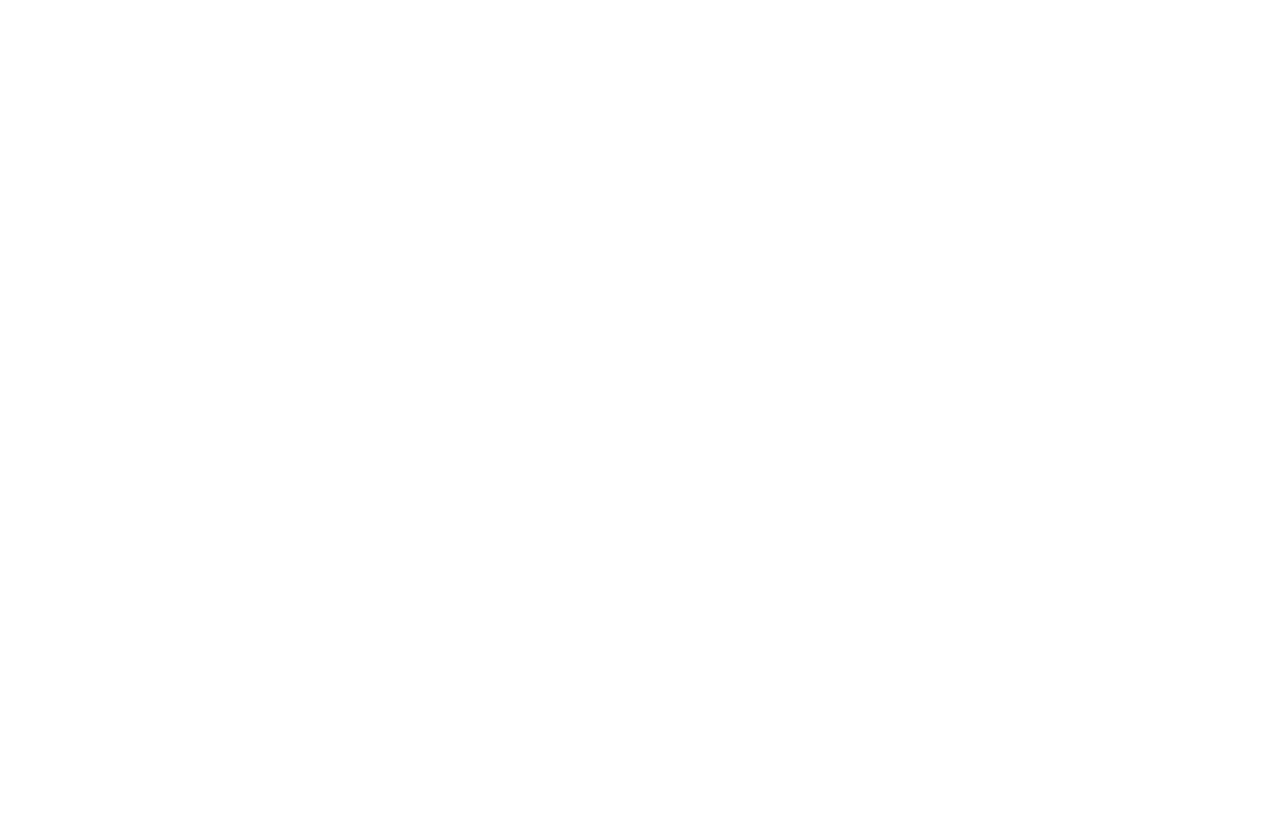
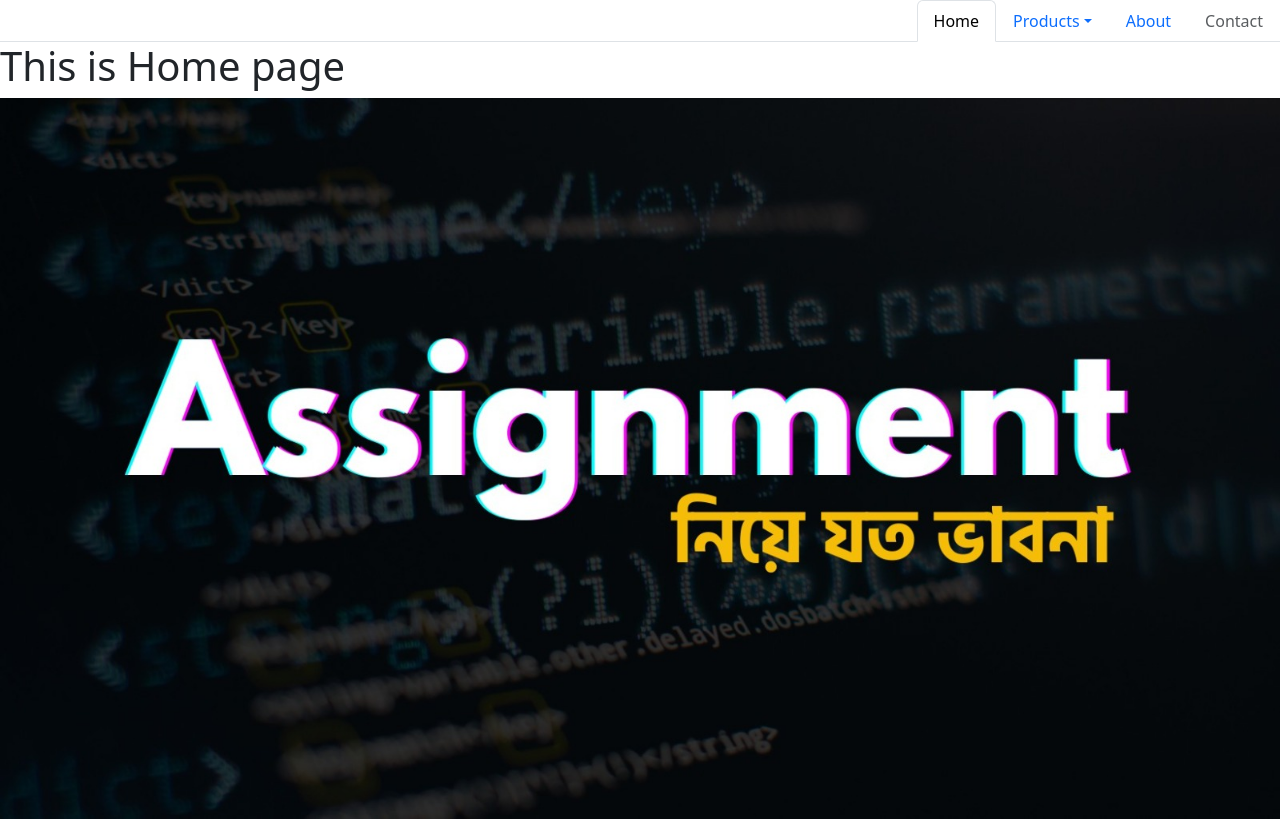
Before and after one commit to mostofa-mahmud/navBar-content, a plain HTML site: page practice.html in a window 1280 px wide. Drawn offline with nearby package versions, Linux system fonts and the light colour scheme.

Commit message:
2nd commit

```diff
--- a/practice.html
+++ b/practice.html
@@ -1,11 +1,42 @@
 <!DOCTYPE html>
 <html lang="en">
 <head>
+
     <meta charset="UTF-8">
     <meta name="viewport" content="width=device-width, initial-scale=1.0">
-    <title>Document</title>
+    <title>First Assignment</title>
+
+    <link href="https://cdn.jsdelivr.net/npm/bootstrap@5.3.3/dist/css/bootstrap.min.css" rel="stylesheet" integrity="sha384-QWTKZyjpPEjISv5WaRU9OFeRpok6YctnYmDr5pNlyT2bRjXh0JMhjY6hW+ALEwIH" crossorigin="anonymous">
+
 </head>
 <body>
 
+    <ul class="nav nav-tabs justify-content-end">
+        <li class="nav-item">
+          <a class="nav-link active" aria-current="page" href="#">Home</a>
+        </li>
+        <li class="nav-item dropdown">
+          <a class="nav-link dropdown-toggle" data-bs-toggle="dropdown" href="#" role="button" aria-expanded="false">Products</a>
+          <ul class="dropdown-menu">
+            <li><a class="dropdown-item" href="#">Grocery</a></li>
+            <li><a class="dropdown-item" href="#">Vegetables</a></li>
+            <li><a class="dropdown-item" href="#">Fish and Meat</a></li>
+            <li><hr class="dropdown-divider"></li>
+            <li><a class="dropdown-item" href="#">Personal Care</a></li>
+          </ul>
+        </li>
+        <li class="nav-item">
+          <a class="nav-link" href="#">About</a>
+        </li>
+        <li class="nav-item">
+          <a class="nav-link disabled" aria-disabled="true">Contact</a>
+        </li>
+      </ul>
+
+    <h1>This is Home page</h1>
+    <img src="img/assignment_vabna.jpg" class="img-fluid" alt="">
+
+    <script src="https://cdn.jsdelivr.net/npm/bootstrap@5.3.3/dist/js/bootstrap.bundle.min.js" integrity="sha384-YvpcrYf0tY3lHB60NNkmXc5s9fDVZLESaAA55NDzOxhy9GkcIdslK1eN7N6jIeHz" crossorigin="anonymous"></script>
+
 </body>
 </html>
```
Also changed, not shown: img/assignment_vabna.jpg (added), img/exam_week.jpg (added).
